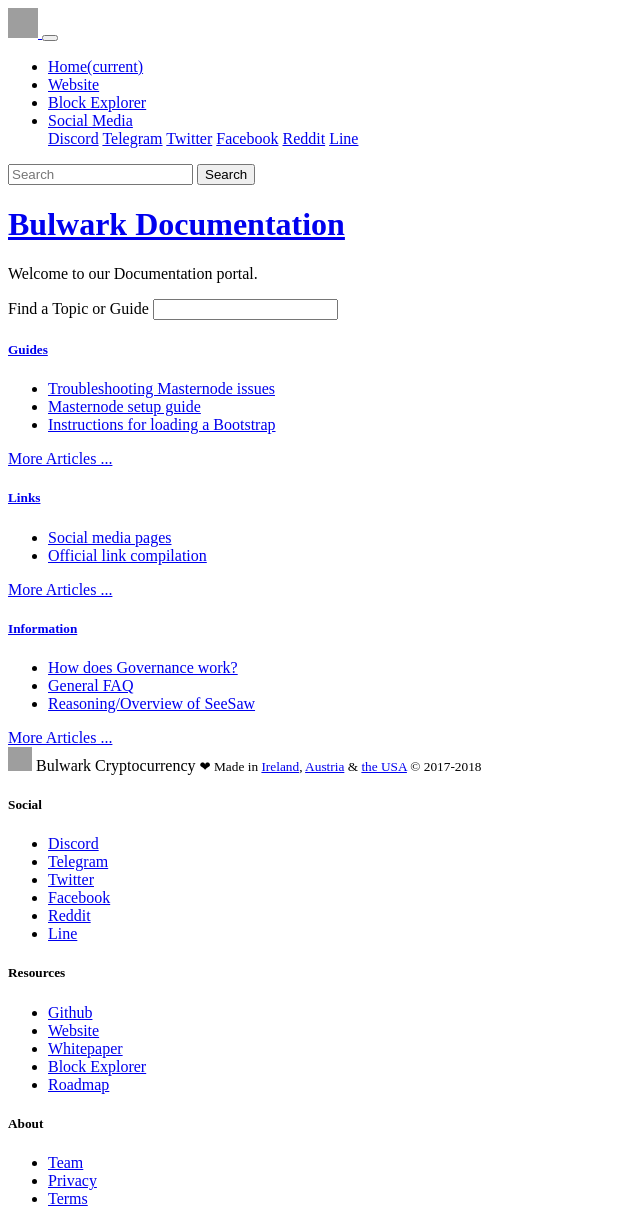
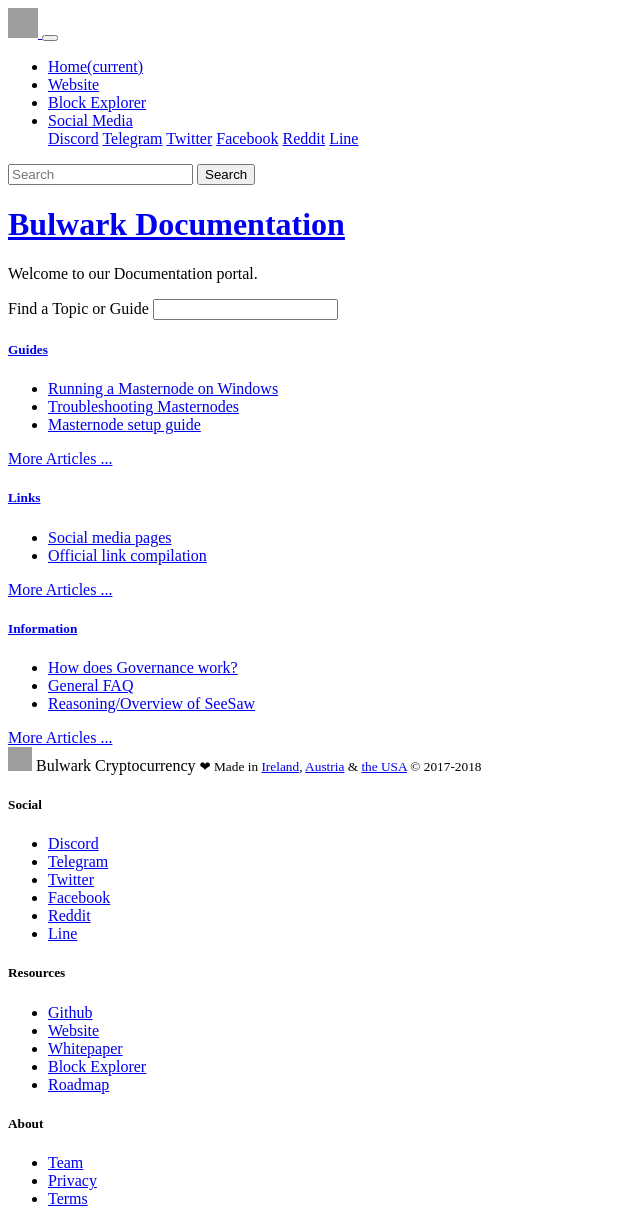
Before and after one commit to bulwark-crypto/Bulwark-KB, a Jekyll site: the page built from _src/index.md, in a window 1280 px wide. Shown: the whole page, without its empty margins (0-640 px from the left). Built offline with Jekyll 4.4.1, drawn with Linux system fonts in a browser that asks for light colours; a script that is not in the unit is left out; grey boxes are pictures that could not be loaded.

```diff
--- a/_src/_posts/2018-05-01-HowToLoadBootstrap.markdown
+++ b/_src/_posts/2018-05-01-HowToLoadBootstrap.markdown
@@ -1,6 +1,6 @@
 ---
 layout: post
-title:  "Instructions for loading a Bootstrap"
+title:  "Loading a Bootstrap"
 category: Guides
 tags:
   - Wallet
--- a/_src/_posts/2018-05-07-MNIssues.md
+++ b/_src/_posts/2018-05-07-MNIssues.md
@@ -1,6 +1,6 @@
 ---
 layout: post
-title:  "Troubleshooting Masternode issues"
+title:  "Troubleshooting Masternodes"
 category: Guides
 tags:
   - Guides
```
Also changed, not shown: _src/_posts/2018-05-27-WinNode.markdown (added, +10 -0 lines).
